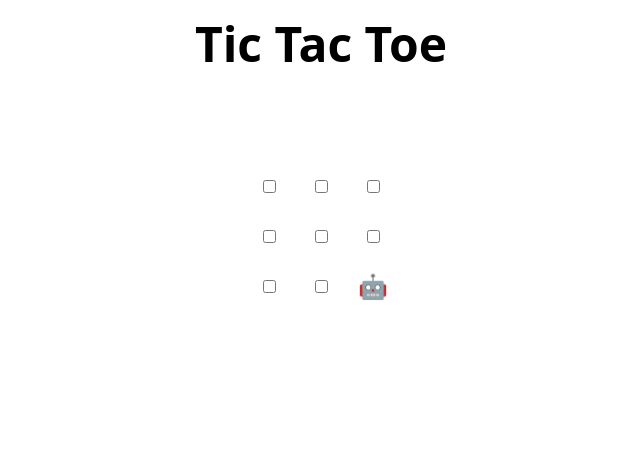
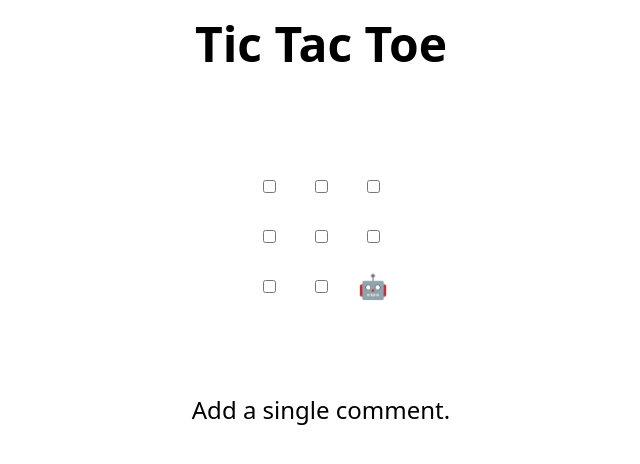
Before and after one commit to ali-aqib/skills-review-pull-requests, a plain HTML site: page index.html in a window 1280 px wide. Shown: the whole page, without its empty margins (319-959 px from the left). Drawn offline with Linux system fonts and the light colour scheme.

Commit message:
Update index.html
Add suggestion

```diff
--- a/index.html
+++ b/index.html
@@ -48,6 +48,7 @@
 </table>
 
 <h2 hidden>Game over, refresh to play again 🧑‍💻 🤖!</h2>
+Add a single comment.
 
 <script>
   // Initialization
```
